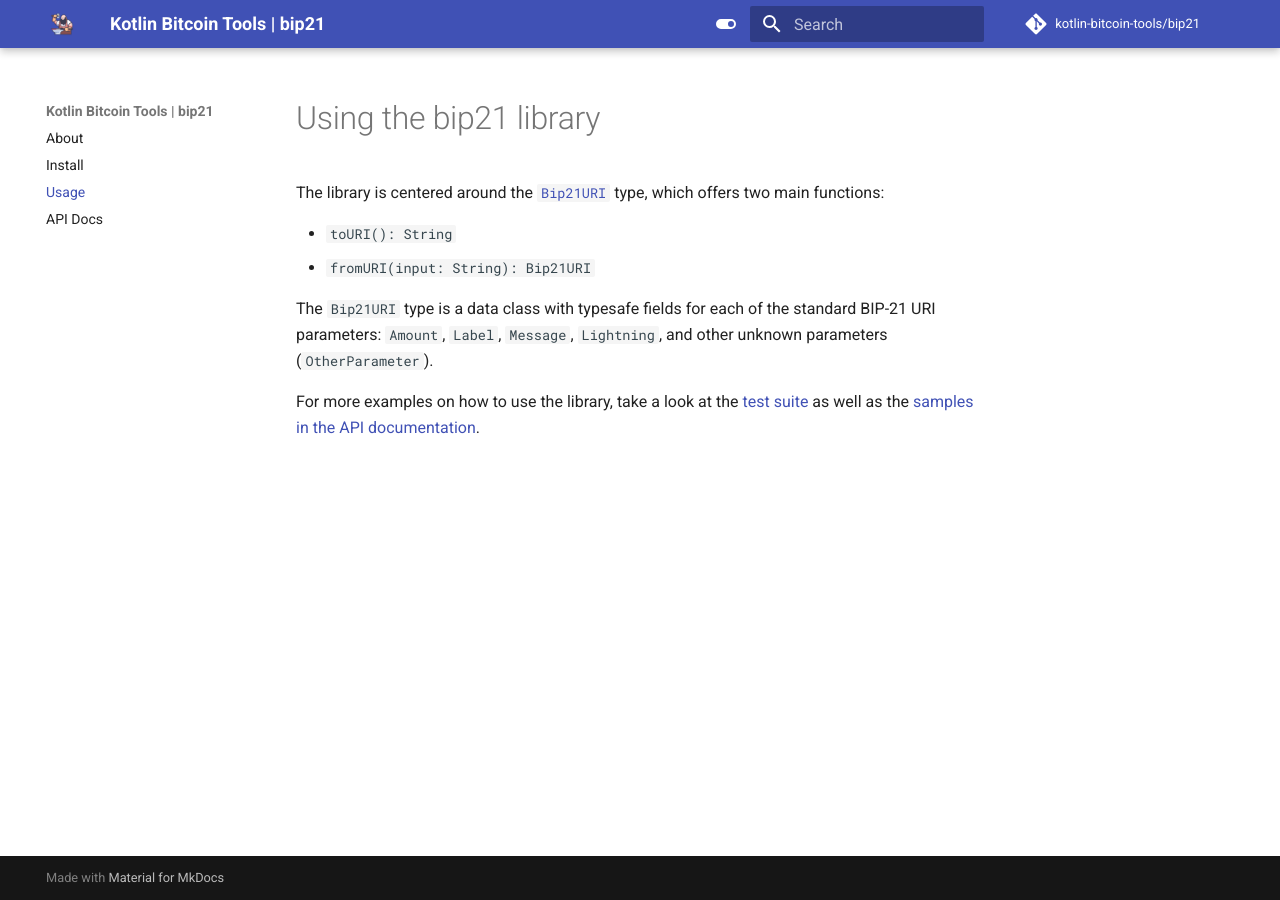
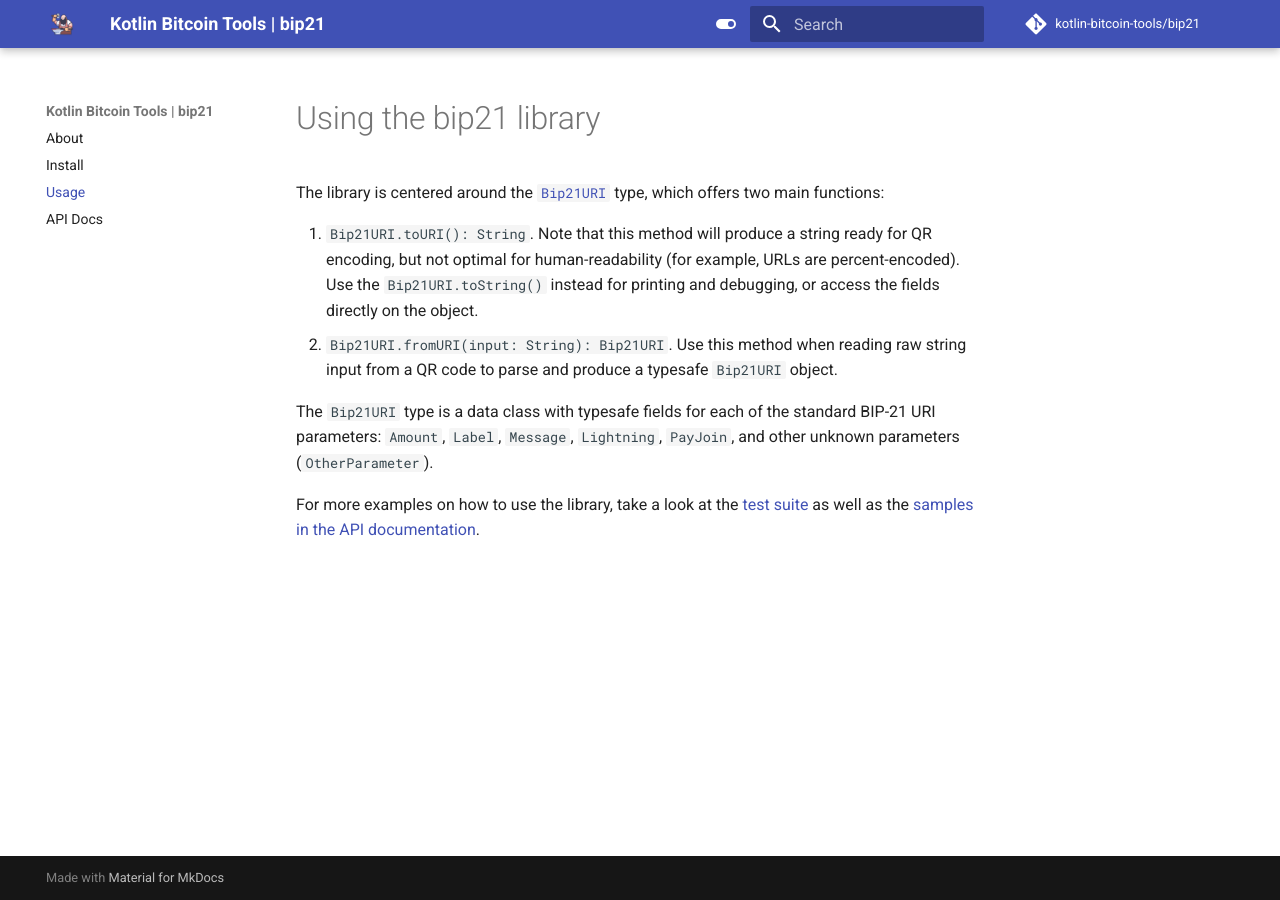
Before and after one commit to kotlin-bitcoin-tools/bip21, an MkDocs documentation site: the page built from docs/usage.md, in a window 1280 px wide. Built offline with MkDocs 1.6.1 and Material for MkDocs 9.7.7, drawn with Linux system fonts in a browser that asks for light colours; comment, search, counter and statistics services are not loaded.

Commit message:
Update docs website for 0.1.0 release

```diff
--- a/docs/usage.md
+++ b/docs/usage.md
@@ -2,12 +2,12 @@
 
 The library is centered around the [`Bip21URI`](./api/bip21/org.bitcointools.bip21/-bip21-u-r-i/index.html) type, which offers two main functions:
 
-- `toURI(): String`
-- `fromURI(input: String): Bip21URI`
+1. `Bip21URI.toURI(): String`. Note that this method will produce a string ready for QR encoding, but not optimal for human-readability (for example, URLs are percent-encoded). Use the `Bip21URI.toString()` instead for printing and debugging, or access the fields directly on the object.
+- `Bip21URI.fromURI(input: String): Bip21URI`. Use this method when reading raw string input from a QR code to parse and produce a typesafe `Bip21URI` object.
 
-The `Bip21URI` type is a data class with typesafe fields for each of the standard BIP-21 URI parameters: `Amount`, `Label`, `Message`, `Lightning`, and other unknown parameters (`OtherParameter`).
+The `Bip21URI` type is a data class with typesafe fields for each of the standard BIP-21 URI parameters: `Amount`, `Label`, `Message`, `Lightning`, `PayJoin`, and other unknown parameters (`OtherParameter`).
 
 For more examples on how to use the library, take a look at the [test suite] as well as the [samples in the API documentation].
 
-[test suite]: https://github.com/kotlin-bitcoin-tools/bip21/tree/master/src/commonTest/kotlin/org/bitcointools/bip21
-[samples in the API documentation]: ./api/bip21/org.bitcointools.bip21/-bip21-u-r-i/index.html
+[test suite]: https://github.com/kotlin-bitcoin-tools/bip21/tree/master/src/commonTest/kotlin/org/kotlinbitcointools/bip21/
+[samples in the API documentation]: ./api/bip21/org.kotlinbitcointools.bip21/-bip21-u-r-i/index.html
```
Also changed, not shown: docs/index.md (+1 -1 lines), docs/install.md (+2 -2 lines).
